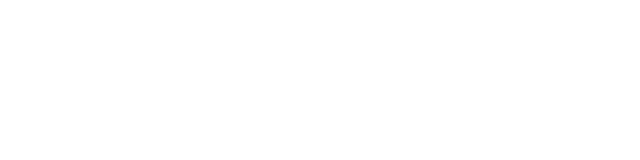
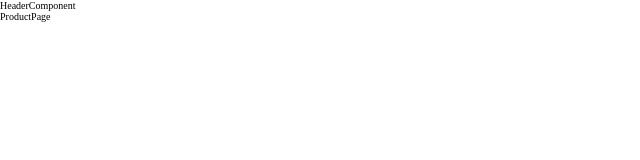
Before and after one commit to Arthaloith/susstore, a React (Create React App) app in the folder ecommerce/: page /product in a window 1280 px wide. Before the commit this address had no page. Shown: the top 160 px of the page, without its empty margins (0-640 px from the left). Built offline with nearby package versions, Linux system fonts and the light colour scheme.

Commit message:
added routing and stuffs

```diff
--- a/ecommerce/src/App.js
+++ b/ecommerce/src/App.js
@@ -1,16 +1,25 @@
 import React from 'react'
 import {BrowserRouter as Router, Routes, Route} from 'react-router-dom'
-import HomePage from './pages/HomePage/HomePage'
-import OrderPage from './pages/OrderPage/OrderPage'
+import { routes } from './routes'
+import DefaultComponent from './components/DefaultComponent/DefaultComponent'
 function App() {
   return (
     <div>
-      <Router>
-        <Routes>
-          <Route path ='/' element={<HomePage />}></Route>
-          <Route path ='/order' element={<OrderPage />}></Route>
-        </Routes>
-      </Router>
+        <Router>
+          <Routes>
+            {routes.map((route) => {
+              const Page = route.page
+              const Layout = route.isShowHeader ? DefaultComponent : React.Fragment
+              return (
+                <Route key={route.path} path={route.path} element={
+                  <Layout>
+                    <Page />
+                  </Layout>
+                } />
+              )
+            })}
+          </Routes>
+        </Router>
     </div>
   )
 }
--- /dev/null
+++ b/ecommerce/src/components/DefaultComponent/DefaultComponent.jsx
@@ -0,0 +1,13 @@
+import React from 'react'
+import HeaderComponent from '../HeaderComponent/HeaderComponent'
+
+const DefaultComponent = ({children}) => {
+  return (
+    <div>
+        <HeaderComponent />
+        {children}
+    </div>
+  )
+}
+
+export default DefaultComponent
--- /dev/null
+++ b/ecommerce/src/components/HeaderComponent/HeaderComponent.jsx
@@ -0,0 +1,9 @@
+import React from 'react'
+
+const HeaderComponent = () => {
+  return (
+    <div>HeaderComponent</div>
+  )
+}
+
+export default HeaderComponent
--- /dev/null
+++ b/ecommerce/src/pages/NotFoundPage/NotFoundPage.jsx
@@ -0,0 +1,9 @@
+import React from 'react'
+
+const NotFoundPage = () => {
+  return (
+    <div>NotFoundPage</div>
+  )
+}
+
+export default NotFoundPage
--- a/ecommerce/src/pages/OrderPage/OrderPage.jsx
+++ b/ecommerce/src/pages/OrderPage/OrderPage.jsx
@@ -0,0 +1,9 @@
+import React from 'react'
+
+const OrderPage = () => {
+  return (
+    <div>OrderPage</div>
+  )
+}
+
+export default OrderPage
--- a/ecommerce/src/pages/ProductPage/ProductPage.jsx
+++ b/ecommerce/src/pages/ProductPage/ProductPage.jsx
@@ -0,0 +1,9 @@
+import React from 'react'
+
+const ProductPage = () => {
+  return (
+    <div>ProductPage</div>
+  )
+}
+
+export default ProductPage
--- /dev/null
+++ b/ecommerce/src/routes/index.js
@@ -0,0 +1,26 @@
+import HomePage from "../pages/HomePage/HomePage"
+import NotFoundPage from "../pages/NotFoundPage/NotFoundPage"
+import OrderPage from "../pages/OrderPage/OrderPage"
+import ProductPage from "../pages/ProductPage/ProductPage"
+
+export const routes = [
+    {
+        path: '/',
+        page: HomePage,
+        isShowHeader : true
+    },
+    {
+        path: '/order',
+        page: OrderPage,
+        isShowHeader : true
+    },
+    {
+        path: '/product',
+        page: ProductPage,
+        isShowHeader : true
+    },
+    {
+        path: '*',
+        page: NotFoundPage,
+    }
+]
```
